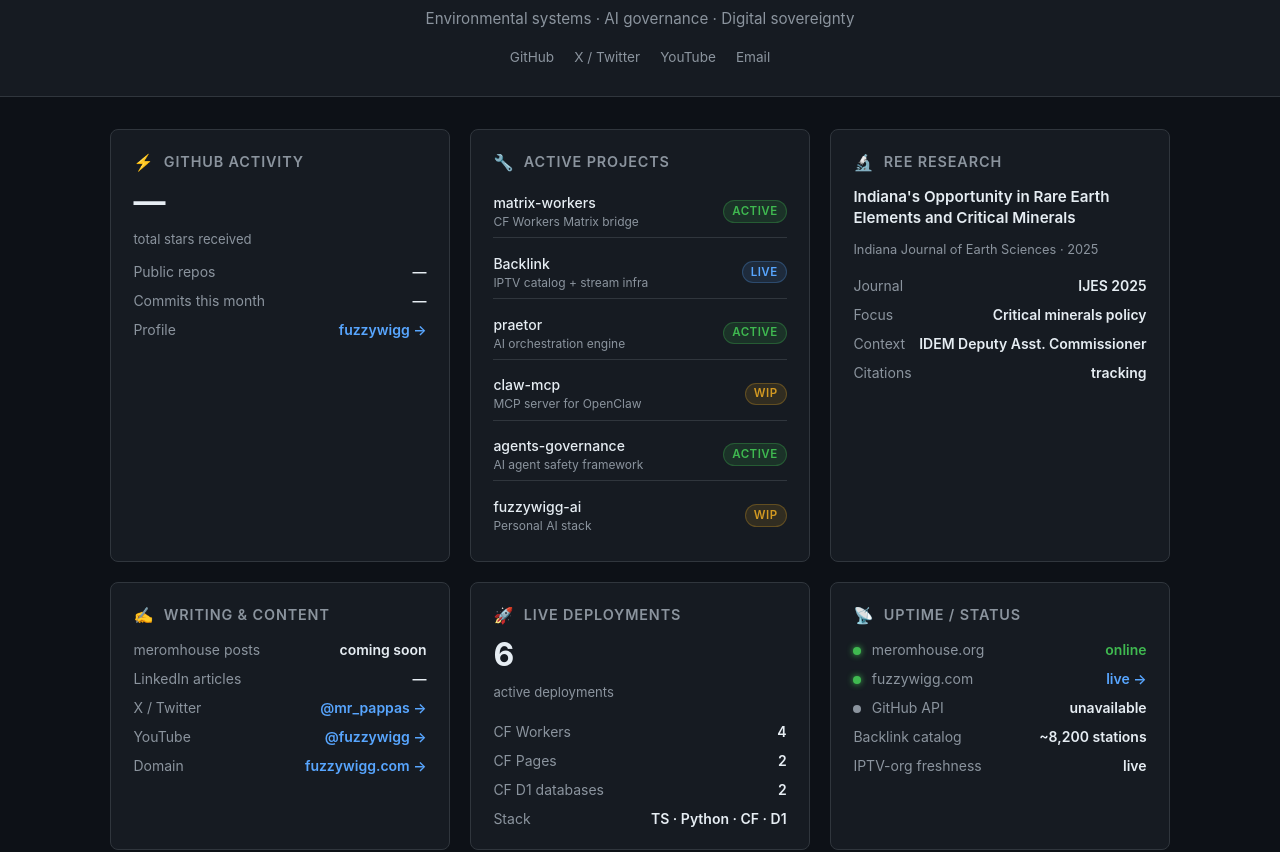
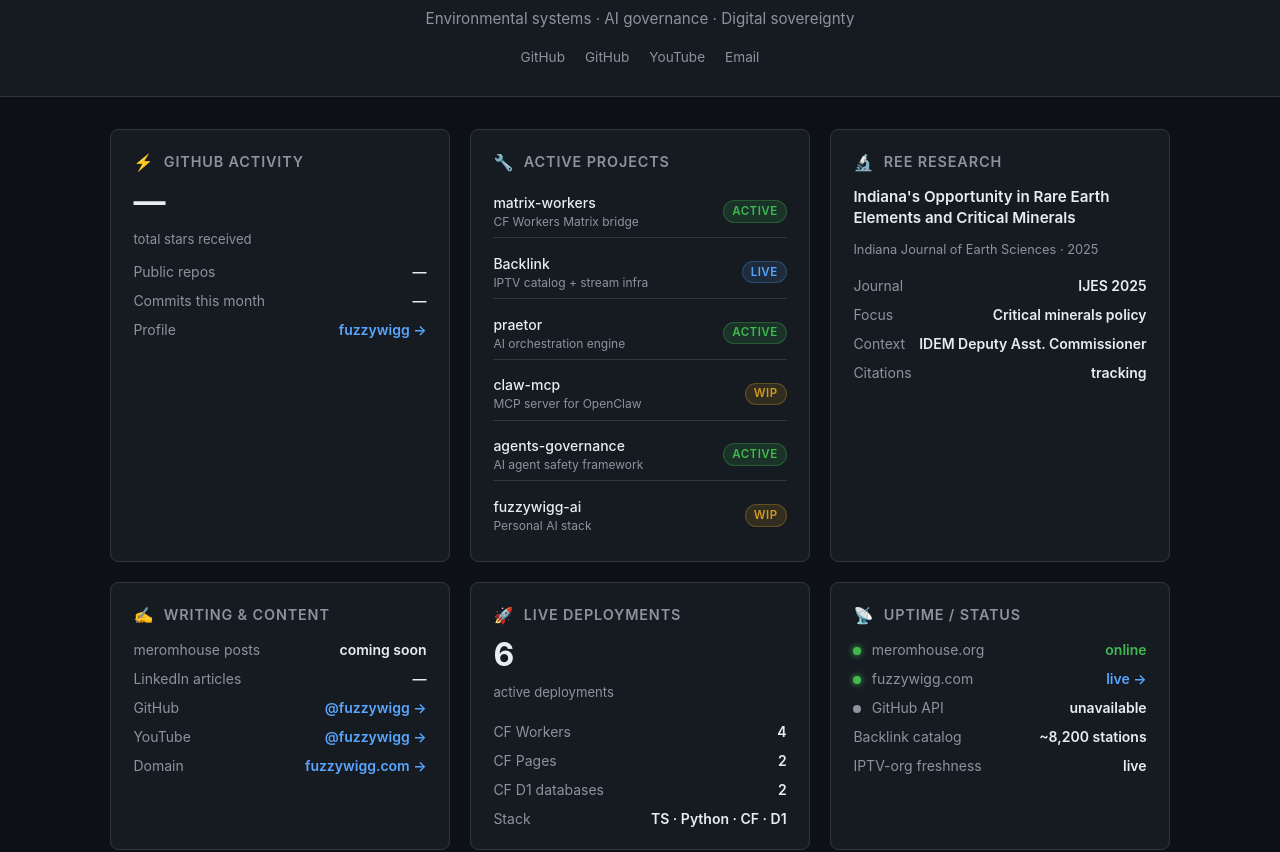
Before and after one commit to fuzzywigg/meromhouse, a plain HTML site: page index.html in a window 1280 px wide. Shown: the part 107-959 px from the top of the page. Drawn offline with Linux system fonts and the light colour scheme; no server answers.

Commit message:
Stop linking the stolen X handle (#6)
* Stop linking the stolen X handle @mr_pappas

* Drop stolen handle from twitter:creator meta

```diff
--- a/index.html
+++ b/index.html
@@ -15,7 +15,7 @@
   <link rel="icon" href="/public/favicon.svg" type="image/svg+xml" />
   <link rel="manifest" href="/site.webmanifest" />
   <meta name="twitter:card" content="summary_large_image" />
-  <meta name="twitter:creator" content="@mr_pappas" />
+  <meta name="twitter:creator" content="@fuzzywigg" />
   <meta name="twitter:title" content="Andrew Pappas | Systems Builder" />
   <meta name="twitter:description" content="Deputy Commissioner at IDEM Indiana, REE researcher, AI governance builder." />
   <meta name="twitter:image" content="https://meromhouse.org/og-image.jpg" />
@@ -201,7 +201,7 @@
   <p>Environmental systems · AI governance · Digital sovereignty</p>
   <div class="header-meta">
     <a href="https://github.com/fuzzywigg" target="_blank" rel="noopener">GitHub</a>
-    <a href="https://twitter.com/mr_pappas" target="_blank" rel="noopener">X / Twitter</a>
+    <a href="https://github.com/fuzzywigg" target="_blank" rel="noopener">GitHub</a>
     <a href="https://youtube.com/@fuzzywigg" target="_blank" rel="noopener">YouTube</a>
     <a href="mailto:apappas.pu@gmail.com">Email</a>
   </div>
@@ -317,8 +317,8 @@
         <span class="card-row-value" id="li-count">—</span>
       </div>
       <div class="card-row">
-        <span class="card-row-label">X / Twitter</span>
-        <span class="card-row-value"><a href="https://twitter.com/mr_pappas" target="_blank" rel="noopener">@mr_pappas →</a></span>
+        <span class="card-row-label">GitHub</span>
+        <span class="card-row-value"><a href="https://github.com/fuzzywigg" target="_blank" rel="noopener">@fuzzywigg →</a></span>
       </div>
       <div class="card-row">
         <span class="card-row-label">YouTube</span>
```
